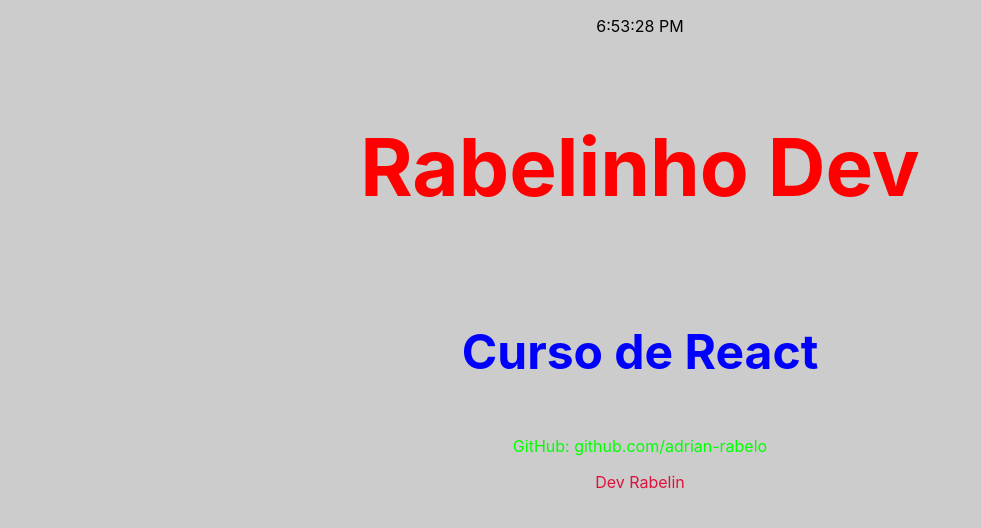
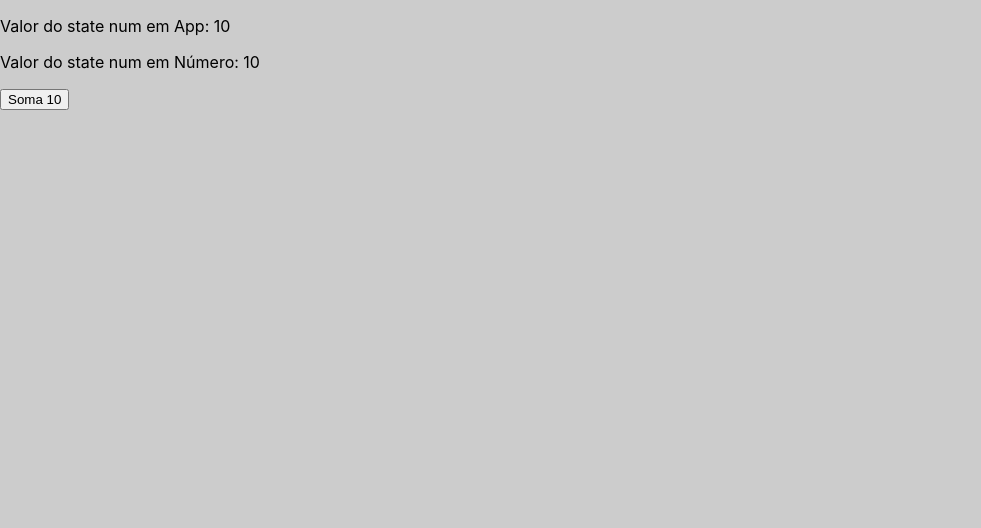
Before and after one commit to Adrian-Rabelo/palindromizador, a React (Create React App) app: page / in a window 1280 px wide. Shown: the top 528 px of the page, without its empty margins (0-981 px from the left). Built offline with nearby package versions, Linux system fonts and the light colour scheme.

Commit message:
como usar o useState

```diff
--- a/src/App.js
+++ b/src/App.js
@@ -1,28 +1,14 @@
-import React from "react";
+import React, { useState } from "react";
 import "./App.css";
-import Relogio from "./components/Relogio";
+import Numero from "./components/Numero.js";
 
 export default function App() {
-    const textoDestaque = {
-        color: "#00f",
-        fontSize: "3em",
-    };
+    const [num, setNum] = useState(10);
+    let n1 = 50;
     return (
         <>
-            <section className="caixa">
-                <Relogio />
-                <h1 style={{ color: "#f00", fontSize: "5em" }}>
-                    Rabelinho Dev
-                </h1>
-                <h2 style={textoDestaque}>Curso de React</h2>
-                <p className="texto">GitHub: github.com/adrian-rabelo</p>
-                <a
-                    href="https://www.example.com"
-                    rel="noreferrer"
-                    target="_blank">
-                    Dev Rabelin
-                </a>
-            </section>
+            <p>Valor do state num em App: {num}</p>
+            <Numero num={num} setNum={setNum} />
         </>
     );
 }
--- /dev/null
+++ b/src/components/Numero.js
@@ -0,0 +1,12 @@
+import React from "react";
+
+export default function Numero(props) {
+    return (
+        <p>
+            <p>Valor do state num em Número: {props.num}</p>
+            <button onClick={() => props.setNum(props.num + 10)}>
+                Soma 10
+            </button>
+        </p>
+    );
+}
--- a/src/index.js
+++ b/src/index.js
@@ -4,16 +4,12 @@
 import App from "./App";
 import reportWebVitals from "./reportWebVitals";
 
-function tick() {
 ReactDOM.render(
     <React.StrictMode>
         <App />
     </React.StrictMode>,
     document.getElementById("root"),
 );
-}
-setInterval(tick, 1000);
-tick();
 // If you want to start measuring performance in your app, pass a function
 // to log results (for example: reportWebVitals(console.log))
 // or send to an analytics endpoint. Learn more: https://bit.ly/CRA-vitals
```
Lines whose indentation alone changed are shown as unchanged.
